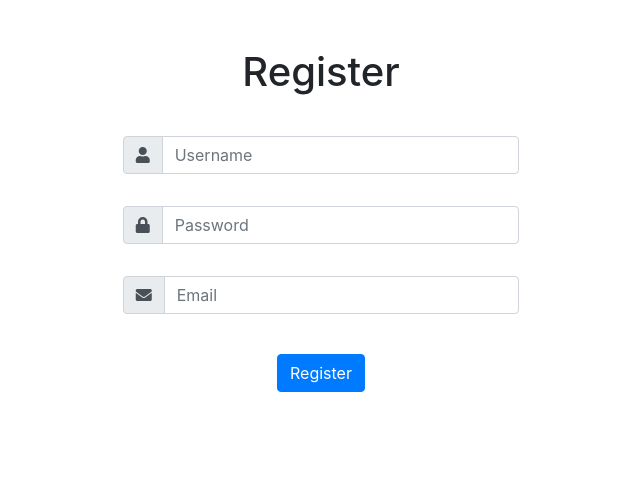
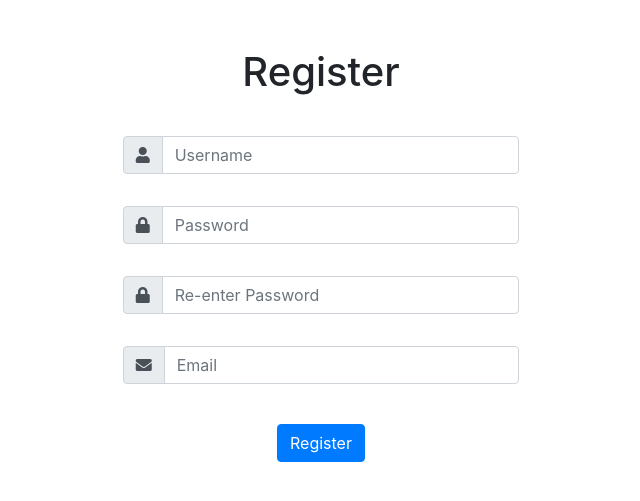
Before and after one commit to abhijeetbodas2001/AbhijeetPrasadBodas_190100004_ugacassign, a PHP site: page /registerForm.php in a window 1280 px wide. Shown: the top 501 px of the page, without its empty margins (319-959 px from the left). Run offline with PHP 8.4, Linux system fonts and the light colour scheme.

Commit message:
some minor changes

```diff
--- a/Question1/index.php
+++ b/Question1/index.php
@@ -18,7 +18,7 @@ session_start();
 	<body>
 		<div class="form-group col-sm-4 mx-auto">
 			<div class="m-5"><h1 class="text-center">Login</h1></div>
-			<form class="form-horizontal" action="http://127.0.0.1/phplogin/authenticate.php" method="post" >
+			<form class="form-horizontal" action="./authenticate.php" method="post" >
 
 
 				<div class="input-group mb-2">
@@ -70,7 +70,7 @@ session_start();
 
 
             <br>
-            <p class="text-center">New user? Sign up <a href="http://127.0.0.1/phplogin/registerForm.php">here</a></p>
+            <p class="text-center">New user? Sign up <a href="./registerForm.php">here</a></p>
         </div>
 
 
--- a/Question1/registerForm.php
+++ b/Question1/registerForm.php
@@ -17,7 +17,9 @@ session_start();
 		<div class="form-group col-sm-4 mx-auto m-5">
 			<div class="m-3"><h1 class="text-center">Register</h1></div>
 			<br>
-			<form action="http://127.0.0.1/phplogin/register.php" method="post" autocomplete="off">
+
+
+			<form action="./register.php" method="post" autocomplete="off">
 				<div class="input-group mb-2">
 					<div class="input-group-prepend">
 					  <div class="input-group-text"><i class="fas fa-user"></i></div>
@@ -31,16 +33,29 @@ session_start();
 					<div class="input-group-prepend">
 					  <div class="input-group-text"><i class="fas fa-lock"></i></div>
 					</div>
-					<input type="password" pattern=".{5,20}" required title="5 to 20 characters" class="form-control" name="password" placeholder="Password" id="password" required>
+					<input type="password" class="form-control" name="password" placeholder="Password" id="password" required>
 				</div>
 
 				<br>
+
+
+
+				<div class="input-group mb-2">
+					<div class="input-group-prepend">
+					  <div class="input-group-text"><i class="fas fa-lock"></i></div>
+					</div>
+					<input type="password" class="form-control" name="password2" placeholder="Re-enter Password" id="password2" required>
+				</div>
+
+				<br>
+
+
 
 				<div class="input-group mb-2">
 					<div class="input-group-prepend">
 					  <div class="input-group-text"><i class="fas fa-envelope"></i></div>
 					</div>
-					<input type="email" class="form-control" name="email" placeholder="Email" id="email" required>
+					<input type="text" class="form-control" name="email" placeholder="Email" id="email" required>
 				</div>
 
 
```
Also changed, not shown: Question1/home.php (+13 -1 lines), Question1/register.php (+37 -10 lines).
